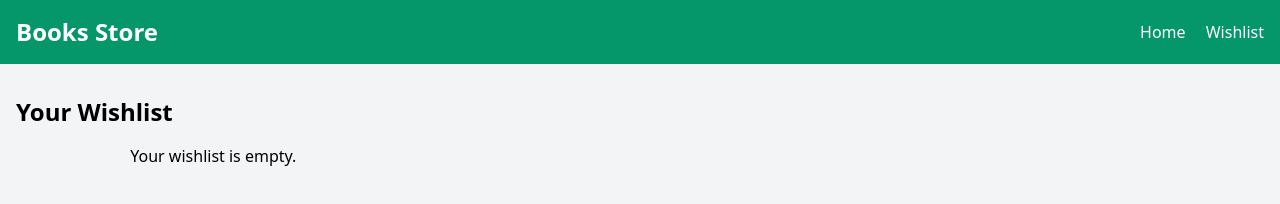
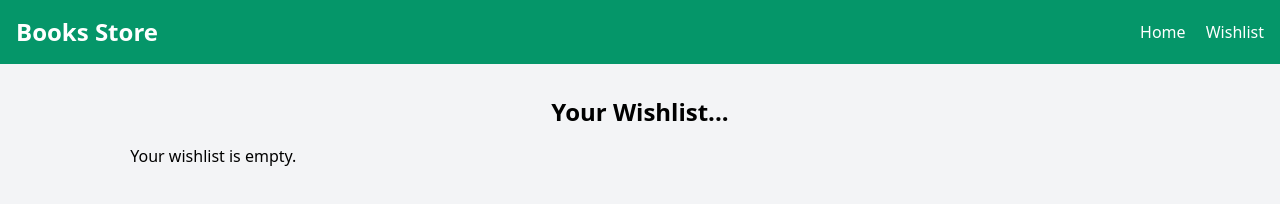
Before and after one commit to sumonDev13/bookStore_ZeptoApps, a plain HTML site: page wishlist.html in a window 1280 px wide. Drawn offline with nearby package versions, Linux system fonts and the light colour scheme.

Commit message:
completed

```diff
--- a/wishlist.html
+++ b/wishlist.html
@@ -18,7 +18,7 @@
     </header>
 
     <main class="container mx-auto my-8 px-4" role="main">
-        <h2 id="your-wishlist" class="text-2xl font-bold mb-4">Your Wishlist</h2>
+        <h2 id="your-wishlist" class="text-2xl font-bold mb-4 text-center">Your Wishlist...</h2>
         <div id="wishlist-books" class="grid grid-cols-1 md:grid-cols-2 lg:grid-cols-3 gap-8"></div>
     </main>
 
```
